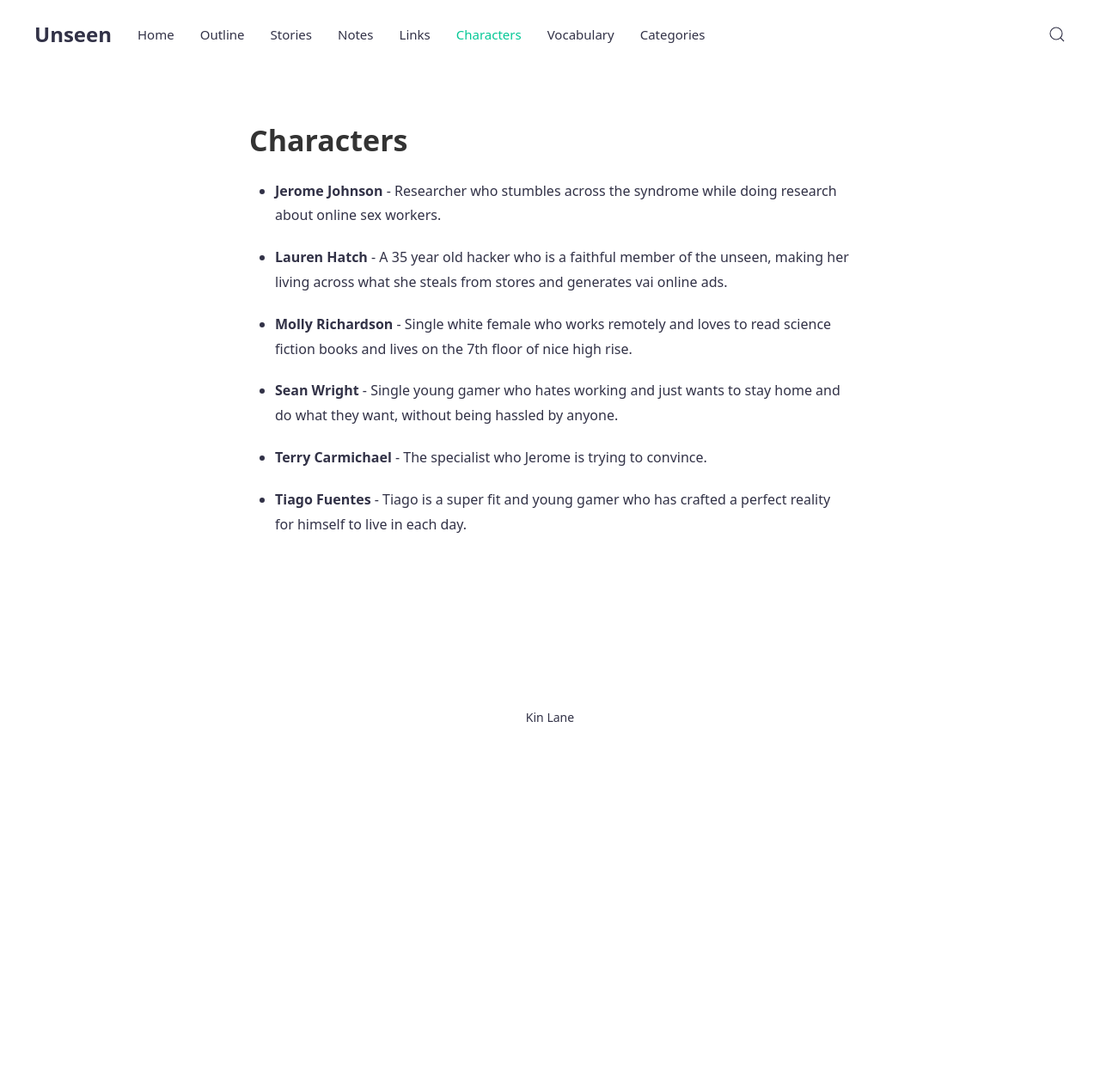
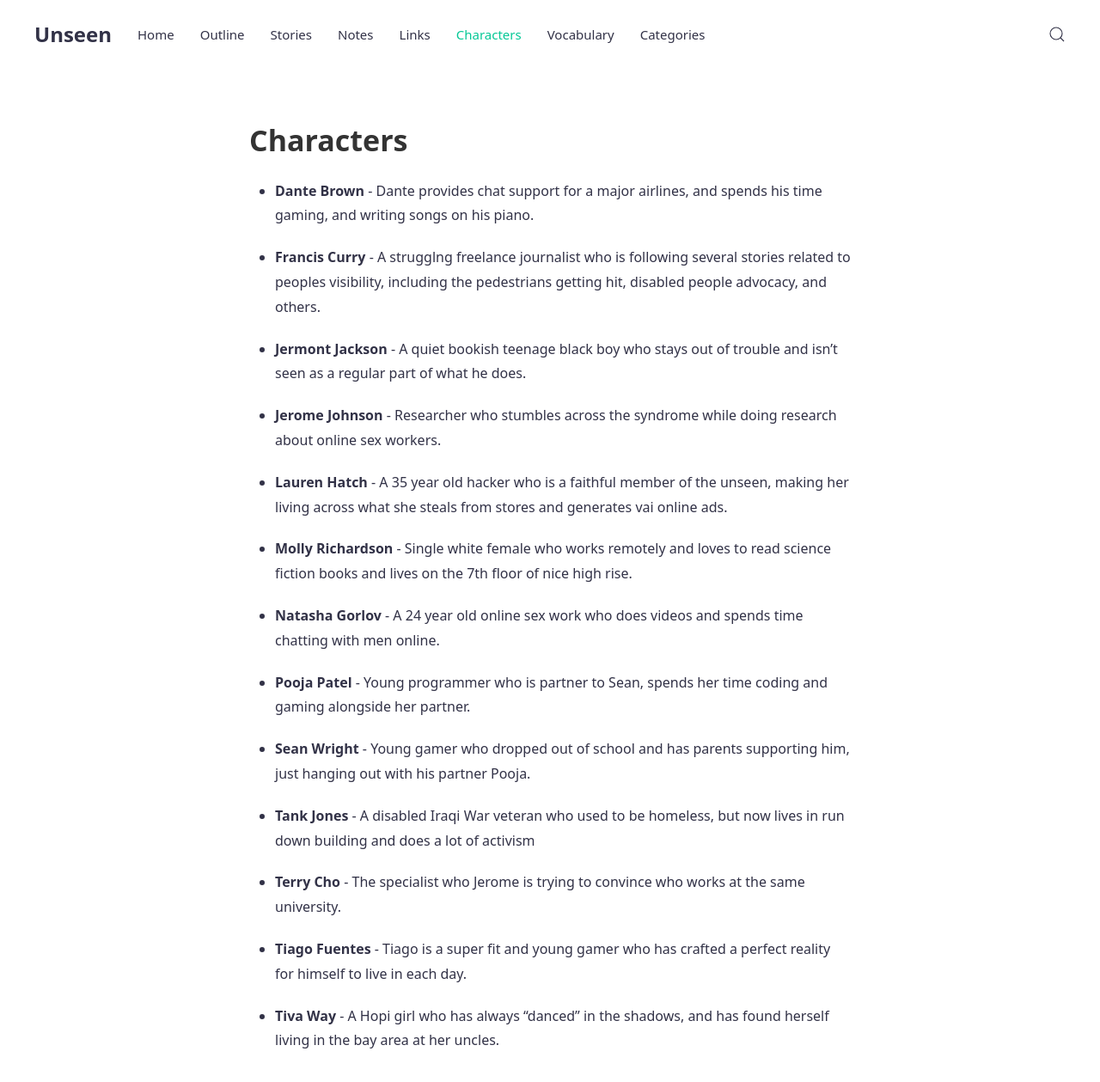
Before and after one commit to alternate-hacker-storytelling/digital-unseen, a Jekyll site: the page built from characters.md, in a window 1280 px wide and 1400 px high. Shown: the top 1259 px of the window at 86% size. Built offline with Jekyll 4.4.1, drawn with Linux system fonts in a browser that asks for light colours.

Commit message:
update latest

```diff
--- a/_data/characters.yml
+++ b/_data/characters.yml
@@ -2,18 +2,120 @@
 
 - name: Jerome Johnson
   description: Researcher who stumbles across the syndrome while doing research about online sex workers.
+  role: primary
+  tags:
+    - Research
+    - PHD
+    - Black
+    - University
+    - Married
+    - Male
+
+- name: Natasha Gorlov
+  description: A 24 year old online sex work who does videos and spends time chatting with men online.
+  role: Unaware
+  tags:
+    - Single
+    - Sex Worker
+    - Abused
+
+- name: Lauren Hatch
+  description: A 35 year old hacker who is a faithful member of the unseen, making her living across what she steals from stores and generates vai online ads.
+  role: Aware
+  tags:
+    - Non-Binary
+    - Single
+    - Hacker
+    - Criminal
+
+- name: Tiva Way
+  description: A Hopi girl who has always "danced" in the shadows, and has found herself living in the bay area at her uncles.
+  role: Aware
+  tags:
+    - Female
+    - Single
+    - Thief
+    - Criminal
+    - Self-Sufficent
+
+- name: Jermont Jackson
+  description: A quiet bookish teenage black boy who stays out of trouble and isn't seen as a regular part of what he does.
+  role: Aware
+  tags:
+    - Male
+    - Black
+    - Teenager
 
 - name: Molly Richardson
   description: Single white female who works remotely and loves to read science fiction books and lives on the 7th floor of nice high rise.
+  role: Unaware
+  tags:
+    - Single
+    - White
+    - Female
+    - Marketing
 
 - name: Sean Wright
-  description: Single young gamer who hates working and just wants to stay home and do what they want, without being hassled by anyone.
+  description: Young gamer who dropped out of school and has parents supporting him, just hanging out with his partner Pooja.
+  role: Unaware
+  tags:
+    - Relationship
+    - White
+    - Male
+    - Lazy
+
+- name: Pooja Patel
+  description: Young programmer who is partner to Sean, spends her time coding and gaming alongside her partner.
+  role: Unaware
+  tags:
+    - Relationship
+    - Brown
+    - Female
+    - Lazy
 
 - name: Tiago Fuentes
   description: Tiago is a super fit and young gamer who has crafted a perfect reality for himself to live in each day.
+  role: Aware
+  tags:
+    - Relationship
+    - Brazilian
+    - Orphan
+    - Gamer
+    - Soylent
+    - Queer
 
-- name: Lauren Hatch
-  description: A 35 year old hacker who is a faithful member of the unseen, making her living across what she steals from stores and generates vai online ads.
+- name: Dante Brown
+  description: Dante provides chat support for a major airlines, and spends his time gaming, and writing songs on his piano.
+  role: Aware
+  tags:
+    - Relationship
+    - Black
+    - Gamer
+    - Soylent
+    - Queer
 
-- name: Terry Carmichael
-  description: The specialist who Jerome is trying to convince.
+- name: Terry Cho
+  description: The specialist who Jerome is trying to convince who works at the same university.
+  role: Supporting
+  tags:
+    - Chinese
+    - Male
+    - University
+    - Optogenetisist
+
+- name: Tank Jones
+  description: A disabled Iraqi War veteran who used to be homeless, but now lives in run down building and does a lot of activism
+  role: Aware
+  tags:
+    - Disabled
+    - Wheelchair
+    - Activism
+    - Parks
+
+- name: Francis Curry
+  description: A strugglng freelance journalist who is following several stories related to peoples visibility, including the pedestrians getting hit, disabled people advocacy, and others.
+  role: Unaware
+  tags:
+    - Journalist
+    - Female
+    - Not White
--- a/_data/notes.yml
+++ b/_data/notes.yml
@@ -1,9 +1,4 @@
 # Notes that need organizing.
-
-- title: Researcher
-  notes: Researcher is studying online sex workers and finds a group that is embracing their invisible state, and learns from one of them about the "Unseen".
-  categories:
-    - Research
 
 - title: Sex Worker Meeting
   notes: The first sex worker the researcher tries to meet in person doesn't get seen while meeting in the park, and the second is in the unseen and refuses to be seen.
@@ -328,7 +323,7 @@
     - Race
     - Fears
 
-- title: Feeling Someoneo is Watching You
+- title: Feeling Someone is Watching You
   notes: That feeling someone is watching you.
   categories:
     - Sight
```
Also changed, not shown: _posts/2022-12-04-perception.md (+3 -1 lines), _posts/2022-12-04-retinal-rods.md (+3 -1 lines), _posts/2022-12-11-i-caught-myself-flickering-in-the-mirror-late-thursday-night.md (+1 -0 lines), _posts/2022-12-27-jerome-johnson.md (added, +11 -0 lines).
